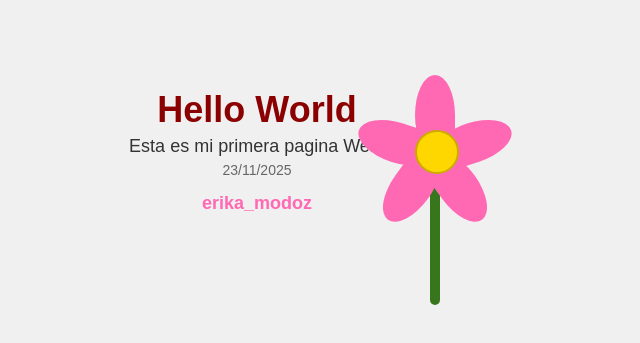
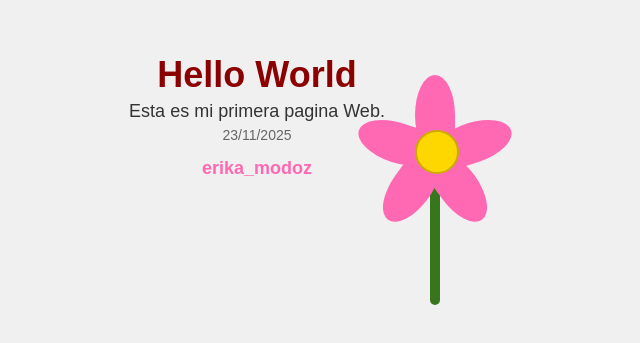
Before and after one commit to erika1-cyber/Prueba, a plain HTML site: page index.html in a window 1280 px wide. Shown: the part 215-558 px from the top of the page, without its empty margins (333-973 px from the left). Drawn offline with Linux system fonts and the light colour scheme.

Commit message:
Update styles for message container and layout
Increased margin for the message container and adjusted styles for better layout.

```diff
--- a/index.html
+++ b/index.html
@@ -10,7 +10,7 @@
         */
         .mensaje-contenedor {
         text-align: center;
-        margin-bottom: 50px;
+        margin-bottom: 120px;
         font-family: Arial, sans-serif;
     }
 
```
